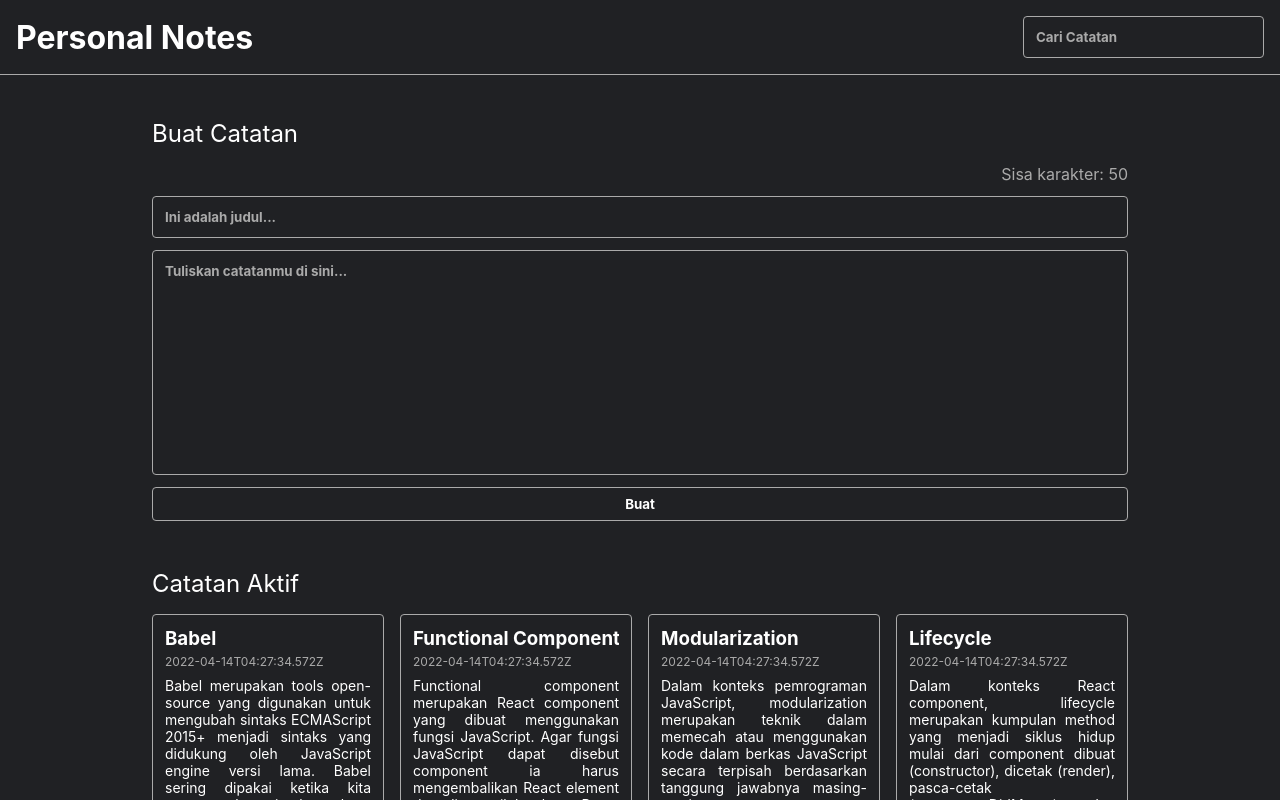
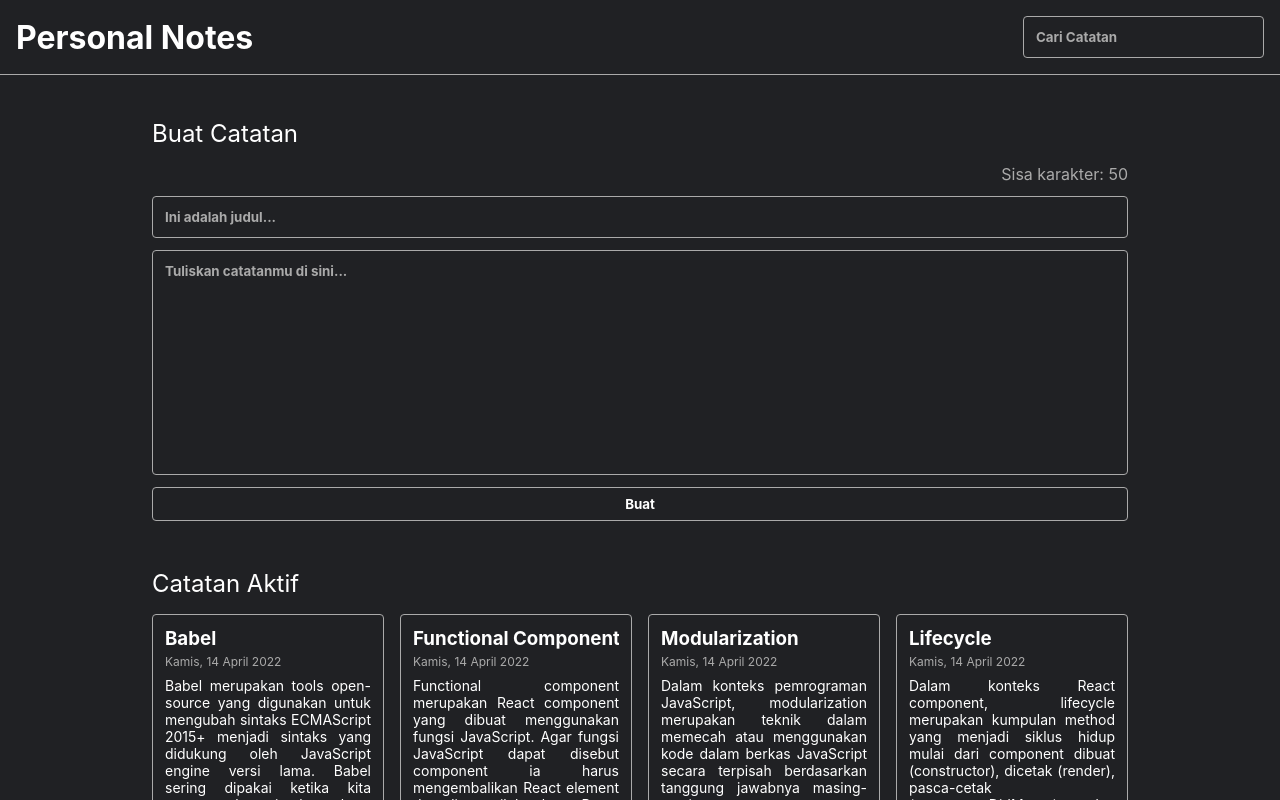
Before and after one commit to BriranSus/Personal-Notes-Application, a React (Vite) app: page / in a window 1280 px wide. Shown: the top 800 px of the page. Built offline with nearby package versions, Linux system fonts and the light colour scheme.

Commit message:
Fixed Date Format

```diff
--- a/src/components/AppBody.jsx
+++ b/src/components/AppBody.jsx
@@ -1,6 +1,6 @@
 import InputBody from './InputBody'
 import React from 'react'
-import { getInitialData } from '../utils/index'
+import { getInitialData, showFormattedDate } from '../utils/index'
 import ItemList from '../components/ItemList'
 
 class AppBody extends React.Component {
@@ -21,6 +21,7 @@ class AppBody extends React.Component {
                         id: +new Date(),
                         title,
                         body,
+                        createdAt: showFormattedDate(new Date())
                     }
                 ]
             }
--- a/src/components/ItemList.jsx
+++ b/src/components/ItemList.jsx
@@ -1,12 +1,12 @@
 import ItemNote from "./ItemNote";
 
-function ItemList({ items, onDelete, onArchive }) {
+function ItemList({ items, onDelete, onArchive, createdAt }) {
     return (
         <>
             <div className="notes-list">
                 {
                     items.map((item) => (
-                        <ItemNote key={item.id} id={item.id} onDelete={onDelete} onArchive={onArchive} {...item}/>
+                        <ItemNote key={item.id} id={item.id} createdAt={createdAt} onDelete={onDelete} onArchive={onArchive} {...item}/>
                     ))
                 }
             </div>
--- a/src/components/ItemNoteDate.jsx
+++ b/src/components/ItemNoteDate.jsx
@@ -1,7 +1,9 @@
+import { showFormattedDate } from '../utils/index'
+
 function ItemNoteDate({ createdAt }){
     return (
         <div className="note-item__date">
-            <p>{createdAt}</p>
+            <p>{showFormattedDate(createdAt)}</p>
         </div>
     )
 }
```
